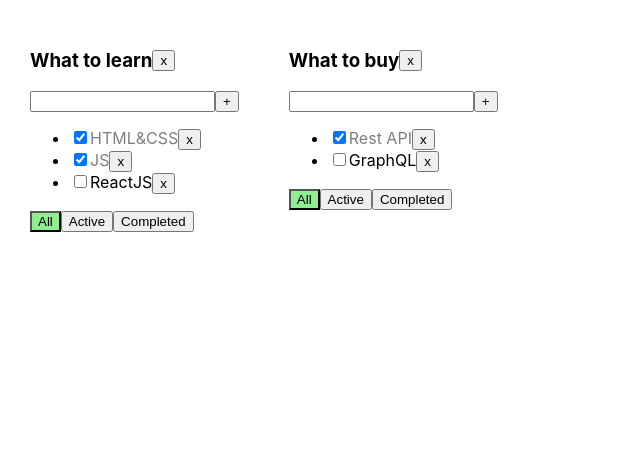
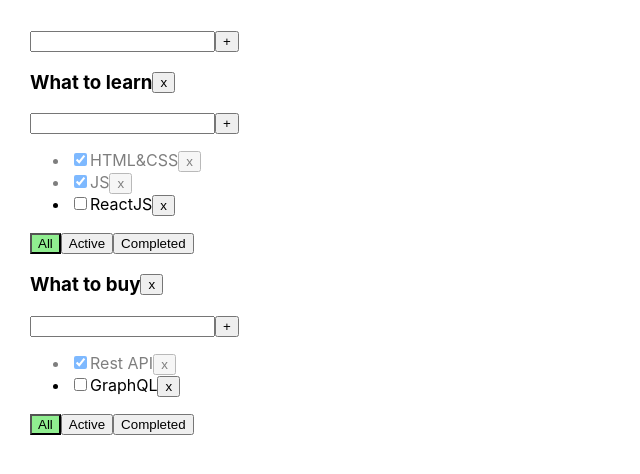
Before and after one commit to F-A-Z-A/todolist-2.0, a React (Create React App) app: page / in a window 1280 px wide. Shown: the top 474 px of the page, without its empty margins (0-640 px from the left). Built offline with nearby package versions, Linux system fonts and the light colour scheme.

Commit message:
lesson-06

```diff
--- /dev/null
+++ b/src/AddItemForm.tsx
@@ -0,0 +1,44 @@
+import { Button } from "./Button";
+import { ChangeEvent, KeyboardEvent, useState } from "react";
+
+type PropsType = {
+  addItem: (title: string) => void;
+};
+
+export const AddItemForm = ({ addItem }: PropsType) => {
+  const [title, setTitle] = useState("");
+  const [error, setError] = useState<string | null>(null);
+
+  const addItemHandler = () => {
+    if (title.trim() !== "") {
+      addItem(title.trim());
+      setTitle("");
+    } else {
+      setError("Title is required");
+    }
+  };
+
+  const changeItemTitleHandler = (event: ChangeEvent<HTMLInputElement>) => {
+    setTitle(event.currentTarget.value);
+  };
+
+  const addItemOnKeyUpHandler = (event: KeyboardEvent<HTMLInputElement>) => {
+    setError(null);
+    if (event.key === "Enter") {
+      addItemHandler();
+    }
+  };
+
+  return (
+    <div>
+      <input
+        className={error ? "error" : ""}
+        value={title}
+        onChange={changeItemTitleHandler}
+        onKeyUp={addItemOnKeyUpHandler}
+      />
+      <Button title={"+"} onClick={addItemHandler} />
+      {error && <div className={"error-message"}>{error}</div>}
+    </div>
+  );
+};
--- a/src/App.css
+++ b/src/App.css
@@ -1,6 +1,7 @@
 .App {
 	padding: 30px;
 	display: flex;
+	flex-direction: column;
 }
 
 .App > div {
--- a/src/App.tsx
+++ b/src/App.tsx
@@ -2,17 +2,18 @@ import "./App.css";
 import { Todolist } from "./Todolist";
 import { useState } from "react";
 import { v1 } from "uuid";
+import { AddItemForm } from "./AddItemForm";
 
 function App() {
-  const todolistID1 = v1();
-  const todolistID2 = v1();
+  let todolistID1 = v1();
+  let todolistID2 = v1();
 
-  const [todolists, setTodolists] = useState<TodolistType[]>([
+  let [todolists, setTodolists] = useState<TodolistType[]>([
     { id: todolistID1, title: "What to learn", filter: "all" },
     { id: todolistID2, title: "What to buy", filter: "all" },
   ]);
 
-  const [tasks, setTasks] = useState<TasksStateType>({
+  let [tasks, setTasks] = useState<TasksStateType>({
     [todolistID1]: [
       { id: v1(), title: "HTML&CSS", isDone: true },
       { id: v1(), title: "JS", isDone: true },
@@ -24,45 +25,70 @@ function App() {
     ],
   });
 
-  // tasks
-  const removeTask = (todolistId: string, taskId: string) => {
-    setTasks({ ...tasks, [todolistId]: tasks[todolistId].filter((t) => t.id !== taskId) });
+  const removeTask = (taskId: string, todolistId: string) => {
+    const newTodolistTasks = { ...tasks, [todolistId]: tasks[todolistId].filter((t) => t.id !== taskId) };
+    setTasks(newTodolistTasks);
   };
 
-  const addTask = (todolistId: string, title: string) => {
+  const addTask = (title: string, todolistId: string) => {
     const newTask = {
       id: v1(),
       title: title,
       isDone: false,
     };
-    setTasks({ ...tasks, [todolistId]: [newTask, ...tasks[todolistId]] });
+    const newTodolistTasks = { ...tasks, [todolistId]: [newTask, ...tasks[todolistId]] };
+    setTasks(newTodolistTasks);
   };
 
-  const changeFilter = (todolistId: string, filter: FilterValuesType) => {
-    setTodolists(todolists.map((tl) => (tl.id === todolistId ? { ...tl, filter } : tl)));
+  const changeTaskStatus = (taskId: string, taskStatus: boolean, todolistId: string) => {
+    const newTodolistTasks = {
+      ...tasks,
+      [todolistId]: tasks[todolistId].map((t) => (t.id == taskId ? { ...t, isDone: taskStatus } : t)),
+    };
+    setTasks(newTodolistTasks);
   };
 
-  const changeTaskStatus = (todolistId: string, taskId: string, taskStatus: boolean) => {
-    // const newState = tasks.map((t) => (t.id == taskId ? { ...t, isDone: taskStatus } : t));
-    // setTasks(newState);
-    setTasks({
+  const updateTask = (todolistId: string, taskId: string, title: string) => {
+    const newTodolistTasks = {
       ...tasks,
-      [todolistId]: tasks[todolistId].map((t) => (t.id === taskId ? { ...t, isDone: taskStatus } : t)),
-    });
+      [todolistId]: tasks[todolistId].map((t) => (t.id === taskId ? { ...t, title } : t)),
+    };
+    setTasks(newTodolistTasks);
   };
 
-  // todolists
+  const changeFilter = (filter: FilterValuesType, todolistId: string) => {
+    const newTodolists = todolists.map((tl) => {
+      return tl.id === todolistId ? { ...tl, filter } : tl;
+    });
+    setTodolists(newTodolists);
+  };
+
   const removeTodolist = (todolistId: string) => {
-    setTodolists(todolists.filter((tl) => tl.id !== todolistId));
+    const newTodolists = todolists.filter((tl) => tl.id !== todolistId);
+    setTodolists(newTodolists);
+
     delete tasks[todolistId];
     setTasks({ ...tasks });
   };
 
+  const addTodolist = (title: string) => {
+    const todolistId = v1();
+    const newTodolist: TodolistType = { id: todolistId, title: title, filter: "all" };
+    setTodolists([newTodolist, ...todolists]);
+    setTasks({ ...tasks, [todolistId]: [] });
+  };
+
+  const updateTodolist = (todolistId: string, title: string) => {
+    setTodolists(todolists.map((tl) => (tl.id === todolistId ? { ...tl, title } : tl)));
+  };
+
   return (
     <div className="App">
+      <AddItemForm addItem={addTodolist} />
       {todolists.map((tl) => {
         const allTodolistTasks = tasks[tl.id];
         let tasksForTodolist = allTodolistTasks;
+
         if (tl.filter === "active") {
           tasksForTodolist = allTodolistTasks.filter((task) => !task.isDone);
         }
@@ -70,6 +96,7 @@ function App() {
         if (tl.filter === "completed") {
           tasksForTodolist = allTodolistTasks.filter((task) => task.isDone);
         }
+
         return (
           <Todolist
             key={tl.id}
@@ -82,6 +109,8 @@ function App() {
             changeTaskStatus={changeTaskStatus}
             filter={tl.filter}
             removeTodolist={removeTodolist}
+            updateTask={updateTask}
+            updateTodolist={updateTodolist}
           />
         );
       })}
@@ -91,21 +120,21 @@ function App() {
 
 export default App;
 
-//types
+// types
 export type TaskType = {
   id: string;
   title: string;
   isDone: boolean;
 };
 
-export type TodolistType = {
+export type FilterValuesType = "all" | "active" | "completed";
+
+type TodolistType = {
   id: string;
   title: string;
   filter: FilterValuesType;
 };
 
-export type FilterValuesType = "all" | "active" | "completed";
-
 export type TasksStateType = {
   [key: string]: TaskType[];
 };
--- /dev/null
+++ b/src/EditableSpan.tsx
@@ -0,0 +1,33 @@
+import { ChangeEvent, useState } from "react";
+
+type PropsType = {
+  value: string;
+  onChange: (newTitle: string) => void;
+};
+export const EditableSpan = ({ value, onChange }: PropsType) => {
+  const [editMode, setEditMode] = useState<boolean>(false);
+  const [title, setTitle] = useState(value);
+
+  const activateEditModeHandler = () => {
+    setEditMode(true);
+  };
+
+  const deactivateEditModeHandler = () => {
+    setEditMode(false);
+    onChange(title);
+  };
+
+  const changeTitleHandler = (event: ChangeEvent<HTMLInputElement>) => {
+    setTitle(event.currentTarget.value);
+  };
+
+  return (
+    <>
+      {editMode ? (
+        <input value={title} onChange={changeTitleHandler} onBlur={deactivateEditModeHandler} autoFocus />
+      ) : (
+        <span onDoubleClick={activateEditModeHandler}>{value}</span>
+      )}
+    </>
+  );
+};
--- a/src/Todolist.tsx
+++ b/src/Todolist.tsx
@@ -1,88 +1,86 @@
 import { FilterValuesType, TaskType } from "./App";
-import { ChangeEvent, KeyboardEvent, useState } from "react";
+import { ChangeEvent } from "react";
 import { Button } from "./Button";
+import { AddItemForm } from "./AddItemForm";
+import { EditableSpan } from "./EditableSpan";
 
 type PropsType = {
   title: string;
   todolistId: string;
   tasks: TaskType[];
-  removeTask: (todolistId: string, taskId: string) => void;
-  changeFilter: (todolistId: string, filter: FilterValuesType) => void;
-  addTask: (todolistId: string, title: string) => void;
-  changeTaskStatus: (todolistId: string, taskId: string, taskStatus: boolean) => void;
+  removeTask: (taskId: string, todolistId: string) => void;
+  changeFilter: (filter: FilterValuesType, todolistId: string) => void;
+  addTask: (title: string, todolistId: string) => void;
+  changeTaskStatus: (taskId: string, taskStatus: boolean, todolistId: string) => void;
   filter: FilterValuesType;
   removeTodolist: (todolistId: string) => void;
+  updateTask: (todolistId: string, taskId: string, title: string) => void;
+  updateTodolist: (todolistId: string, title: string) => void;
 };
 
 export const Todolist = (props: PropsType) => {
-  const { title, tasks, filter, removeTask, changeFilter, addTask, changeTaskStatus, todolistId, removeTodolist } =
-    props;
-
-  const [taskTitle, setTaskTitle] = useState("");
-  const [error, setError] = useState<string | null>(null);
-
-  const addTaskHandler = () => {
-    if (taskTitle.trim() !== "") {
-      addTask(todolistId, taskTitle.trim());
-      setTaskTitle("");
-    } else {
-      setError("Title is required");
-    }
-  };
-
-  const changeTaskTitleHandler = (event: ChangeEvent<HTMLInputElement>) => {
-    setTaskTitle(event.currentTarget.value);
-  };
-
-  const addTaskOnKeyUpHandler = (event: KeyboardEvent<HTMLInputElement>) => {
-    setError(null);
-    if (event.key === "Enter") {
-      addTaskHandler();
-    }
-  };
+  const {
+    title,
+    tasks,
+    filter,
+    removeTask,
+    changeFilter,
+    addTask,
+    changeTaskStatus,
+    todolistId,
+    removeTodolist,
+    updateTask,
+    updateTodolist,
+  } = props;
 
   const changeFilterTasksHandler = (filter: FilterValuesType) => {
-    changeFilter(todolistId, filter);
+    changeFilter(filter, props.todolistId);
   };
 
   const removeTodolistHandler = () => {
     removeTodolist(todolistId);
   };
 
+  const addTaskCallback = (title: string) => {
+    addTask(title, todolistId);
+  };
+
+  const updateTodolistHandler = (title: string) => {
+    updateTodolist(props.todolistId, title);
+  };
+
   return (
     <div>
       <div className={"todolist-title-container"}>
-        <h3>{title}</h3>
+        <h3>
+          <EditableSpan value={title} onChange={updateTodolistHandler} />
+        </h3>
         <Button title={"x"} onClick={removeTodolistHandler} />
       </div>
-      <div>
-        <input
-          className={error ? "error" : ""}
-          value={taskTitle}
-          onChange={changeTaskTitleHandler}
-          onKeyUp={addTaskOnKeyUpHandler}
-        />
-        <Button title={"+"} onClick={addTaskHandler} />
-        {error && <div className={"error-message"}>{error}</div>}
-      </div>
+      <AddItemForm addItem={addTaskCallback} />
       {tasks.length === 0 ? (
         <p>Тасок нет</p>
       ) : (
         <ul>
           {tasks.map((task) => {
             const removeTaskHandler = () => {
-              removeTask(todolistId, task.id);
+              removeTask(task.id, todolistId);
             };
 
             const changeTaskStatusHandler = (e: ChangeEvent<HTMLInputElement>) => {
               const newStatusValue = e.currentTarget.checked;
-              changeTaskStatus(todolistId, task.id, newStatusValue);
+              changeTaskStatus(task.id, newStatusValue, todolistId);
+            };
+
+            const changeTaskTitleHandler = (title: string) => {
+              updateTask(todolistId, task.id, title);
             };
 
             return (
-              <li key={task.id}>
+              <li key={task.id} className={task.isDone ? "is-done" : ""}>
                 <input type="checkbox" checked={task.isDone} onChange={changeTaskStatusHandler} />
-                <span className={task.isDone ? "is-done" : ""}>{task.title}</span>
+                {/*<span>{task.title}</span>*/}
+                <EditableSpan value={task.title} onChange={changeTaskTitleHandler} />
                 <Button onClick={removeTaskHandler} title={"x"} />
               </li>
             );
```
Lines whose indentation alone changed are shown as unchanged.
